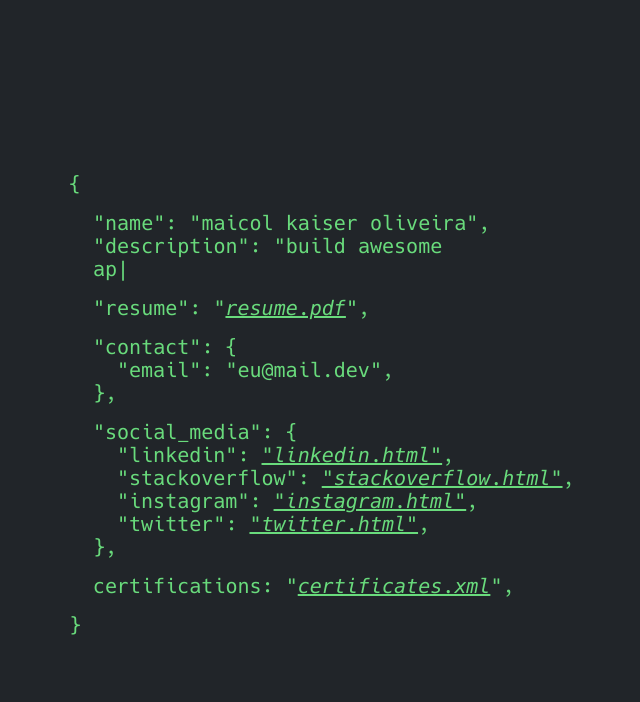
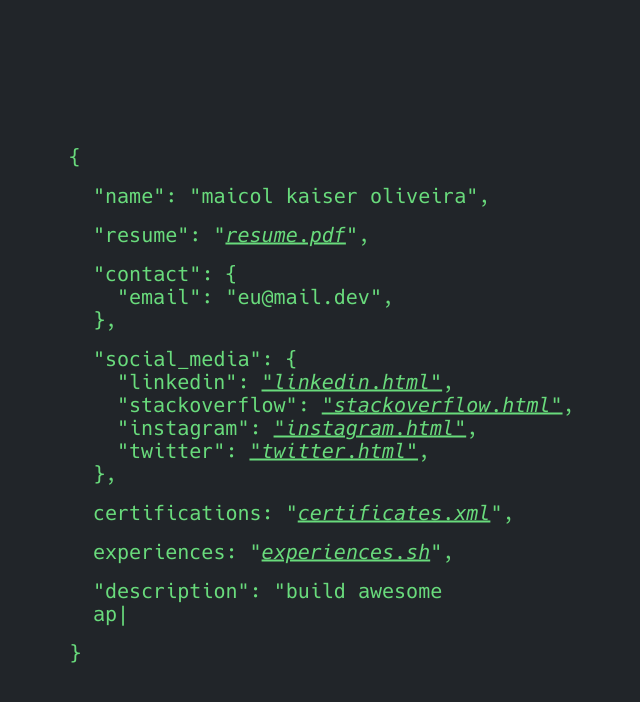
Before and after one commit to vakaman/maicol.dev, a Jekyll site: the page built from index.md, in a window 1280 px wide. Shown: the top 702 px of the page, without its empty margins (187-827 px from the left). Built offline with Jekyll 4.4.1, drawn with Linux system fonts in a browser that asks for light colours.

Commit message:
refact: move description to buttom

```diff
--- a/_layouts/home.html
+++ b/_layouts/home.html
@@ -9,20 +9,6 @@
     <p><span class="key">"name"</span><span class="attr">{{ site.json.name }}</span></p>
     {% else %}
     <p><span class="key">"name"</span><span class="attr">{{ site.title }}</span></p>
-    {% endif %}
-    {% if site.json.description %}
-    {% if site.json.description.first %}
-    <div id="typed-strings">
-      {% for i in site.json.description %}
-      <span>{{ i | prepend: '"' | append: '",'}}</span>
-      {% endfor %}
-    </div>
-    <p><span class="key">"description"</span>{% include typed.html %}</p>
-    {% else %}
-    <p><span class="key">"description"</span><span class="attr">{{ site.json.description }}</span></p>
-    {% endif %}
-    {% else %}
-    <p><span class="key">"description"</span><span class="attr">{{ site.description }}</span></p>
     {% endif %}
   </div>
 
@@ -84,7 +70,6 @@
     {% endif %}
   </div>
 
-
   <div class="block">
     {% if site.json.certifications %}
     {% assign certificate = site.json.certifications %}
@@ -93,4 +78,28 @@
     {% endif %}
   </div>
 
+  <div class="block">
+    <p><span class="key">experiences</span><span class="attr"><a href="experiences">experiences.sh</a></span></p>
+  </div>
+
+
+  <div class="block">
+
+    {% if site.json.description %}
+    {% if site.json.description.first %}
+    <div id="typed-strings">
+      {% for i in site.json.description %}
+      <span>{{ i | prepend: '"' | append: '",'}}</span>
+      {% endfor %}
+    </div>
+    <p><span class="key">"description"</span>{% include typed.html %}</p>
+    {% else %}
+    <p><span class="key">"description"</span><span class="attr">{{ site.json.description }}</span></p>
+    {% endif %}
+    {% else %}
+    <p><span class="key">"description"</span><span class="attr">{{ site.description }}</span></p>
+    {% endif %}
+
+  </div>
+
 </main>
```
